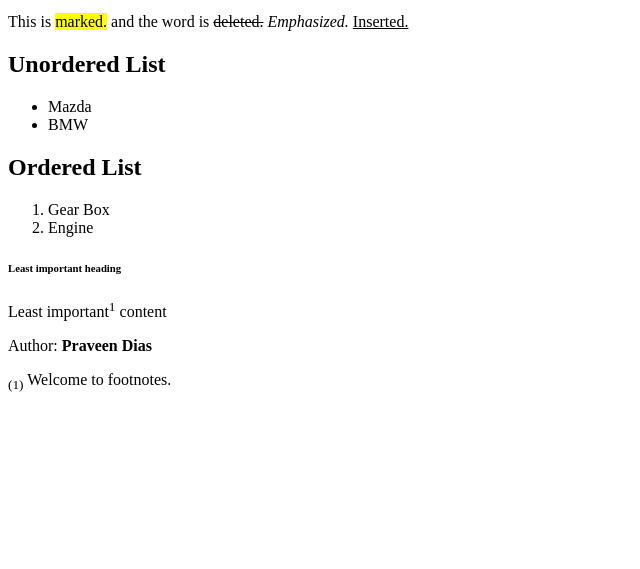
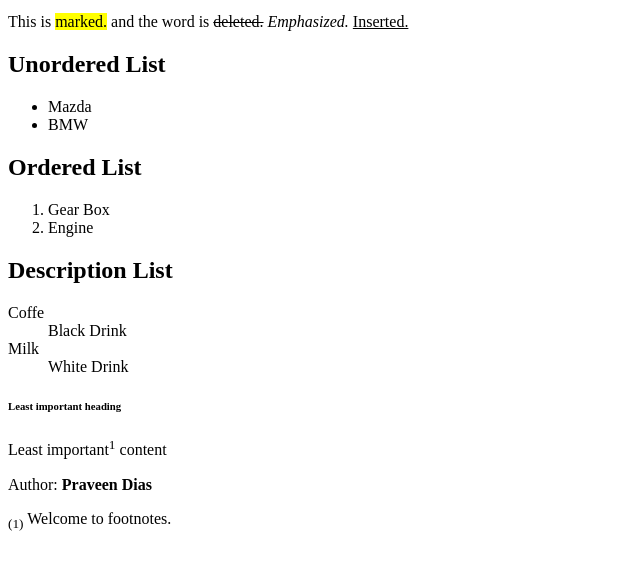
Before and after one commit to praveendias1180/uom-web, a plain HTML site: page HTML/index.html in a window 1280 px wide. Shown: the part 105-674 px from the top of the page, without its empty margins (0-640 px from the left). Drawn offline with Linux system fonts and the light colour scheme.

Commit message:
Description list

```diff
--- a/HTML/index.html
+++ b/HTML/index.html
@@ -22,7 +22,15 @@
             <li>Gear Box</li>
             <li>Engine</li>
         </ol>
-        </h2>
+
+        <h2>Description List</h2>
+        <dl>
+            <dt>Coffe</dt>
+            <dd>Black Drink</dd>
+
+            <dt>Milk</dt>
+            <dd>White Drink</dd>
+        </dl>
 
         <h6>Least important heading</h6>
         <p>Least important<sup>1</sup> content</p>
```
